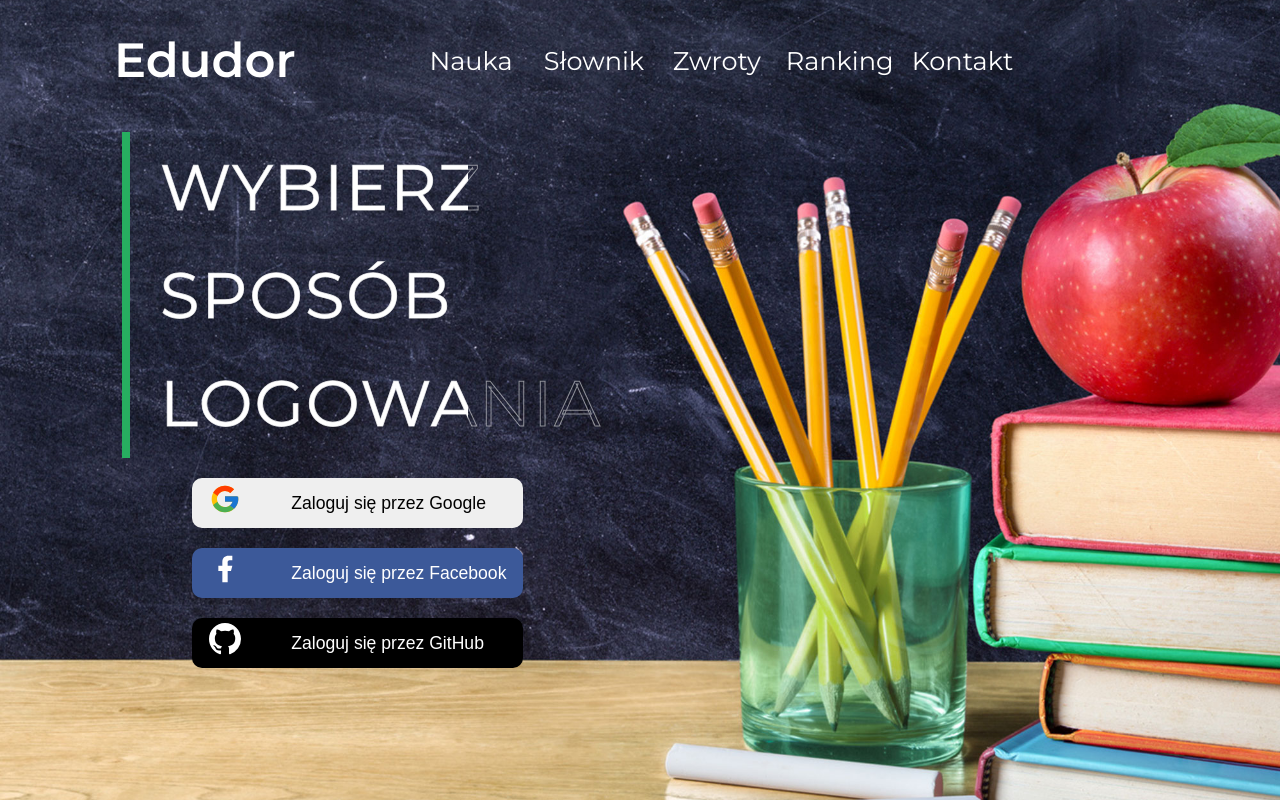
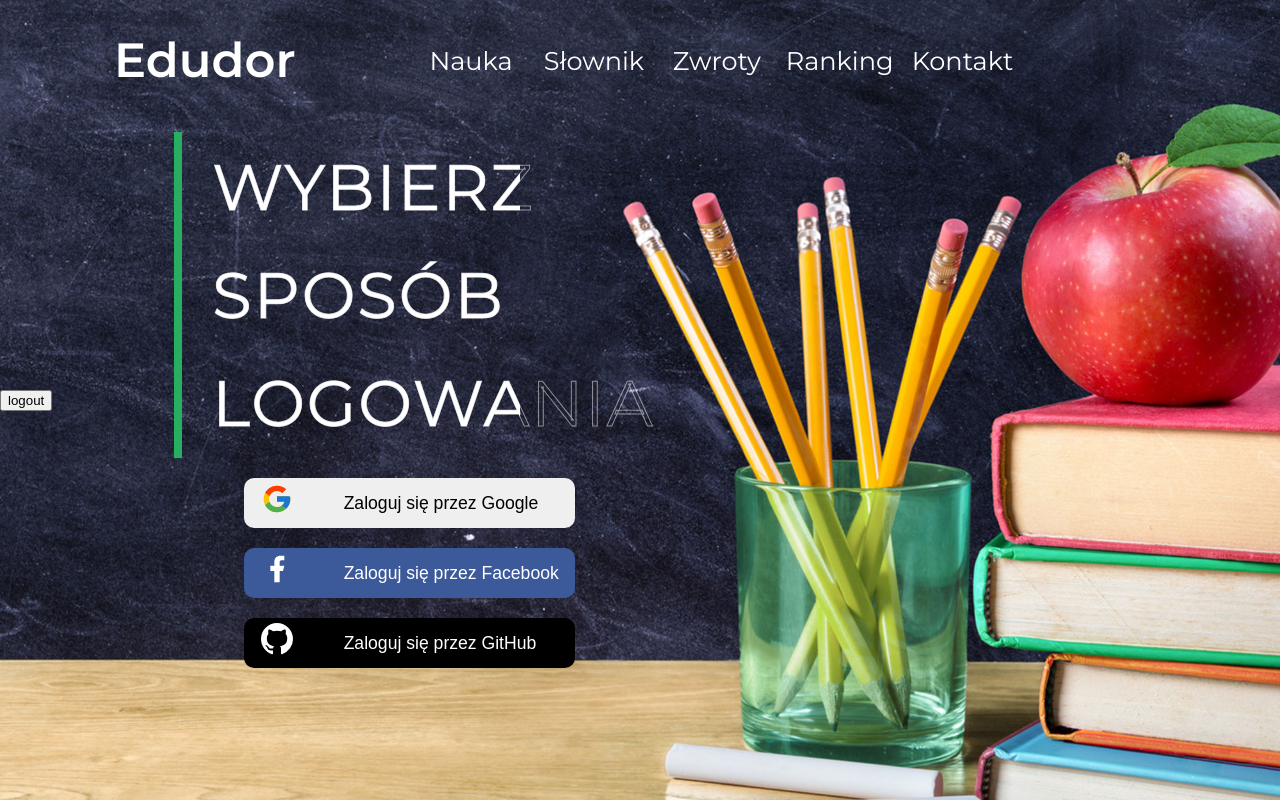
Before and after one commit to Bart3kL/page-for-learning-english, a Next.js app: page / in a window 1280 px wide. Built offline with nearby package versions, Linux system fonts and the light colour scheme; no server answers.

Commit message:
Added logout btn

```diff
--- a/src/pages/index.tsx
+++ b/src/pages/index.tsx
@@ -24,7 +24,7 @@ const Home: NextPage = () => {
 
   return (
     <HomePageWrapper>
-      {/* <button onClick={handleGoogleLogout}>logout</button> */}
+      <button onClick={handleGoogleLogout}>logout</button>
       <LoginButtonsWrapper>
         <AnimatedText />
         <LoginBtn onClick={() => handleLogin()}>
```
